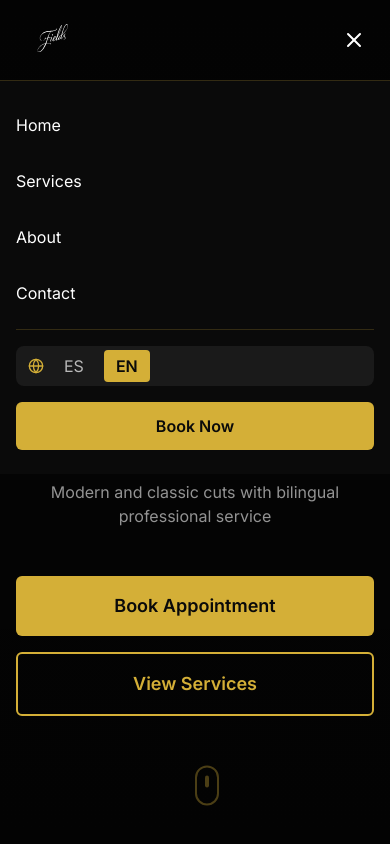
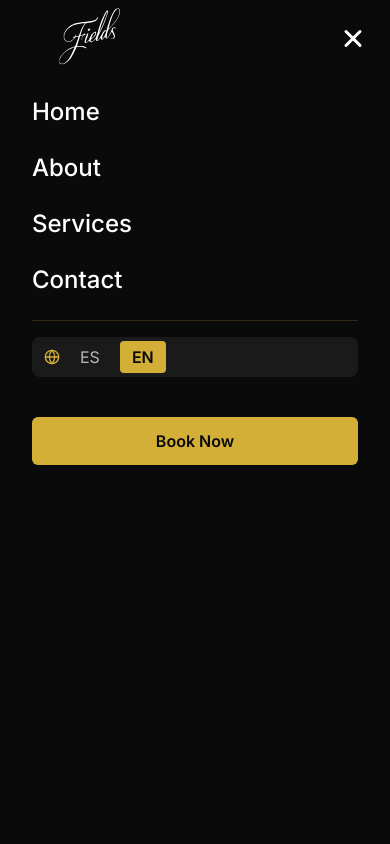
Before and after one commit to Nixi-Web-Lab/Fields-barber-web, a Next.js app: page /en in a window 390 px wide. Both pictures are taken after a click on the button "Toggle menu". Shown: the top 844 px of the page. Built offline with nearby package versions, Linux system fonts and the light colour scheme; a web font is replaced by a local one.

Commit message:
Navbar changed

```diff
--- a/components/Header.tsx
+++ b/components/Header.tsx
@@ -1,51 +1,179 @@
-'use client';
+"use client";
 
-import React, { useState, useEffect } from 'react';
-import { motion, AnimatePresence } from 'framer-motion';
-import { useTranslations } from 'next-intl';
-import { Menu, X } from 'lucide-react';
-import Image from 'next/image';
-import Link from 'next/link';
-import { Button } from './ui/Button';
-import { LanguageSwitcher } from './LanguageSwitcher';
+import React, { useState, useEffect, useRef } from "react";
+import { motion, stagger } from "framer-motion";
+import { useTranslations } from "next-intl";
+import Image from "next/image";
+import Link from "next/link";
+import { Button } from "./ui/Button";
+import { LanguageSwitcher } from "./LanguageSwitcher";
+
+// Hook to measure container dimensions
+const useDimensions = (ref: React.RefObject<HTMLDivElement | null>) => {
+  const [dimensions, setDimensions] = useState({ width: 0, height: 0 });
+
+  useEffect(() => {
+    if (ref.current) {
+      const measure = () => {
+        setDimensions({
+          width: ref.current?.offsetWidth || 0,
+          height: ref.current?.offsetHeight || 0,
+        });
+      };
+      measure();
+      window.addEventListener("resize", measure);
+      return () => window.removeEventListener("resize", measure);
+    }
+  }, [ref]);
+
+  return dimensions;
+};
+
+// Animated Menu Toggle Button
+const MenuToggle = ({ toggle, isOpen }: { toggle: () => void; isOpen: boolean }) => (
+  <motion.button
+    onClick={toggle}
+    className="lg:hidden relative z-50 w-10 h-10 flex items-center justify-center text-white"
+    aria-label="Toggle menu"
+    animate={isOpen ? "open" : "closed"}
+  >
+    <svg width="23" height="23" viewBox="0 0 23 23">
+      <Path
+        variants={{
+          closed: { d: "M 2 2.5 L 20 2.5" },
+          open: { d: "M 3 16.5 L 17 2.5" },
+        }}
+      />
+      <Path
+        d="M 2 9.423 L 20 9.423"
+        variants={{
+          closed: { opacity: 1 },
+          open: { opacity: 0 },
+        }}
+        transition={{ duration: 0.1 }}
+      />
+      <Path
+        variants={{
+          closed: { d: "M 2 16.346 L 20 16.346" },
+          open: { d: "M 3 2.5 L 17 16.346" },
+        }}
+      />
+    </svg>
+  </motion.button>
+);
+
+const Path = (props: any) => (
+  <motion.path
+    fill="transparent"
+    strokeWidth="3"
+    stroke="currentColor"
+    strokeLinecap="round"
+    {...props}
+  />
+);
+
+// Animation variants
+const sidebarVariants = {
+  open: (height = 1000) => ({
+    clipPath: `circle(${height * 2 + 200}px at calc(100% - 40px) 40px)`,
+    transition: {
+      type: "spring" as const,
+      stiffness: 20,
+      restDelta: 2,
+    },
+  }),
+  closed: {
+    clipPath: "circle(30px at calc(100% - 40px) 40px)",
+    transition: {
+      delay: 0.5,
+      type: "spring" as const,
+      stiffness: 400,
+      damping: 40,
+    },
+  },
+};
+
+const navVariants = {
+  open: {
+    transition: {
+      delayChildren: stagger(0.07, { startDelay: 0.2 }),
+    },
+  },
+  closed: {
+    transition: {
+      delayChildren: stagger(0.05, { from: "last" }),
+    },
+  },
+};
+
+const itemVariants = {
+  open: {
+    y: 0,
+    opacity: 1,
+    transition: {
+      y: { stiffness: 1000, velocity: -100 },
+    },
+  },
+  closed: {
+    y: 50,
+    opacity: 0,
+    transition: {
+      y: { stiffness: 1000 },
+    },
+  },
+};
 
 export const Header: React.FC = () => {
-  const t = useTranslations('nav');
+  const t = useTranslations("nav");
   const [isOpen, setIsOpen] = useState(false);
   const [isScrolled, setIsScrolled] = useState(false);
+  const containerRef = useRef<HTMLDivElement>(null);
+  const { height } = useDimensions(containerRef);
 
   useEffect(() => {
     const handleScroll = () => {
       setIsScrolled(window.scrollY > 50);
     };
 
-    window.addEventListener('scroll', handleScroll);
-    return () => window.removeEventListener('scroll', handleScroll);
+    window.addEventListener("scroll", handleScroll);
+    return () => window.removeEventListener("scroll", handleScroll);
   }, []);
 
+  useEffect(() => {
+    // Prevent body scroll when menu is open
+    if (isOpen) {
+      document.body.style.overflow = "hidden";
+    } else {
+      document.body.style.overflow = "unset";
+    }
+    return () => {
+      document.body.style.overflow = "unset";
+    };
+  }, [isOpen]);
+
   const navLinks = [
-    { href: '#home', label: t('home') },
-    { href: '#services', label: t('services') },
-    { href: '#about', label: t('about') },
-    { href: '#contact', label: t('contact') },
+    { href: "#home", label: t("home") },
+    { href: "#about", label: t("about") },
+    { href: "#services", label: t("services") },
+    { href: "#contact", label: t("contact") },
   ];
 
   return (
     <header
       className={`fixed top-0 left-0 right-0 z-50 transition-all duration-300 ${
-        isScrolled ? 'bg-dark/95 backdrop-blur-md shadow-lg' : 'bg-transparent'
+        isScrolled ? "bg-dark/95 backdrop-blur-md shadow-lg" : "bg-transparent"
       }`}
     >
-      <nav className="container-custom">
+      <div className="container-custom">
         <div className="flex items-center justify-between h-20">
           {/* Logo */}
-          <Link href="#home" className="flex items-center gap-2">
+          <Link href="#home" className="flex items-center gap-2 relative z-50">
             <Image
               src="/images/logo-white.svg"
               alt="Fields Barbers"
               width={180}
               height={120}
-              className="h-12 w-auto"
+              className="h-24 w-auto"
               priority
             />
           </Link>
@@ -64,54 +192,74 @@ export const Header: React.FC = () => {
 
             <LanguageSwitcher />
 
-            <Button variant="primary" size="sm" href={`https://booksy.com/es-es/155435_fields-barbers_barberia_27080_cordoba`}>
-              {t('book')}
+            <Button
+              variant="primary"
+              size="sm"
+              href={`https://booksy.com/es-es/155435_fields-barbers_barberia_27080_cordoba`}
+            >
+              {t("book")}
             </Button>
           </div>
 
-          {/* Mobile Menu Button */}
-          <button
-            onClick={() => setIsOpen(!isOpen)}
-            className="lg:hidden text-white p-2"
-            aria-label="Toggle menu"
+          {/* Mobile Menu Toggle */}
+          <MenuToggle toggle={() => setIsOpen(!isOpen)} isOpen={isOpen} />
+        </div>
+      </div>
+
+      {/* Mobile Menu with Circular Reveal */}
+      <motion.nav
+        initial={false}
+        animate={isOpen ? "open" : "closed"}
+        custom={height}
+        ref={containerRef}
+        className="lg:hidden fixed inset-0 w-full"
+        style={{ pointerEvents: isOpen ? "auto" : "none" }}
       >
-            {isOpen ? <X size={24} /> : <Menu size={24} />}
-          </button>
-        </div>
-      </nav>
+        {/* Background with circular reveal */}
+        <motion.div
+          className="absolute inset-0 bg-dark"
+          variants={sidebarVariants}
+        />
 
-      {/* Mobile Menu */}
-      <AnimatePresence>
-        {isOpen && (
-          <motion.div
-            initial={{ opacity: 0, height: 0 }}
-            animate={{ opacity: 1, height: 'auto' }}
-            exit={{ opacity: 0, height: 0 }}
-            className="lg:hidden bg-dark border-t border-gold/20"
+        {/* Navigation items */}
+        <motion.ul
+          variants={navVariants}
+          className="absolute top-24 left-0 right-0 px-8 space-y-6"
         >
-            <div className="container-custom py-6 space-y-4">
           {navLinks.map((link) => (
+            <motion.li
+              key={link.href}
+              variants={itemVariants}
+              whileHover={{ scale: 1.05 }}
+              whileTap={{ scale: 0.95 }}
+            >
               <a
-                  key={link.href}
                 href={link.href}
                 onClick={() => setIsOpen(false)}
-                  className="block text-white hover:text-gold transition-colors py-2"
+                className="block text-white hover:text-gold transition-colors text-2xl font-medium"
               >
                 {link.label}
               </a>
+            </motion.li>
           ))}
 
-              <div className="pt-4 border-t border-gold/20">
+          {/* Language Switcher */}
+          <motion.li variants={itemVariants} className="pt-4 border-t border-gold/20">
             <LanguageSwitcher />
-              </div>
+          </motion.li>
 
-              <Button variant="primary" className="w-full" href="https://booksy.com/es-es/155435_fields-barbers_barberia_27080_cordoba">
-                {t('book')}
+          {/* Book Button */}
+          <motion.li variants={itemVariants} className="pt-4">
+            <Button
+              variant="primary"
+              className="w-full"
+              href="https://booksy.com/es-es/155435_fields-barbers_barberia_27080_cordoba"
+            >
+              {t("book")}
             </Button>
-            </div>
-          </motion.div>
-        )}
-      </AnimatePresence>
+          </motion.li>
+        </motion.ul>
+      </motion.nav>
     </header>
   );
 };
```
Lines whose indentation alone changed are shown as unchanged.
